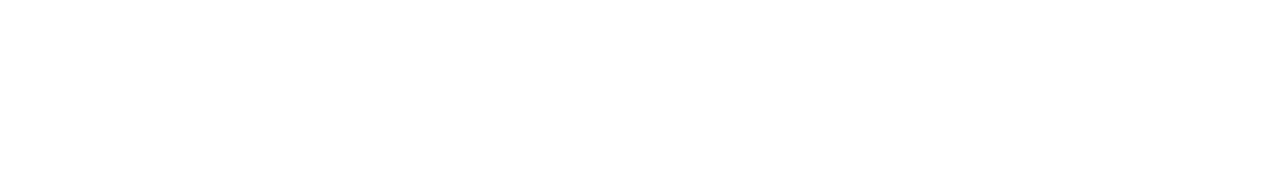
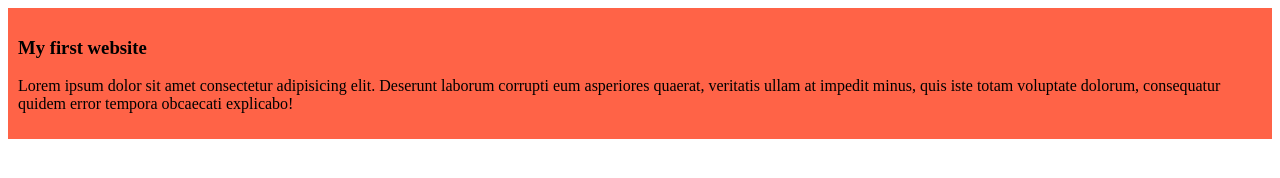
Before and after one commit to Golam2327/my-first-github-repo, a plain HTML site: page index.html in a window 1280 px wide. Drawn offline with Linux system fonts and the light colour scheme.

Commit message:
added the first blog

```diff
--- a/index.html
+++ b/index.html
@@ -4,8 +4,12 @@
     <meta charset="UTF-8">
     <meta name="viewport" content="width=device-width, initial-scale=1.0">
     <title>My first ever github repo</title>
+    <link rel="stylesheet" href="styles/blog.css">
 </head>
 <body>
-
+    <div>
+        <h3>My first website</h3>
+        <p>Lorem ipsum dolor sit amet consectetur adipisicing elit. Deserunt laborum corrupti eum asperiores quaerat, veritatis ullam at impedit minus, quis iste totam voluptate dolorum, consequatur quidem error tempora obcaecati explicabo!</p>
+    </div>
 </body>
 </html>
--- /dev/null
+++ b/styles/blog.css
@@ -0,0 +1,2 @@
+div{background-color: tomato;
+padding: 10px;}
```
